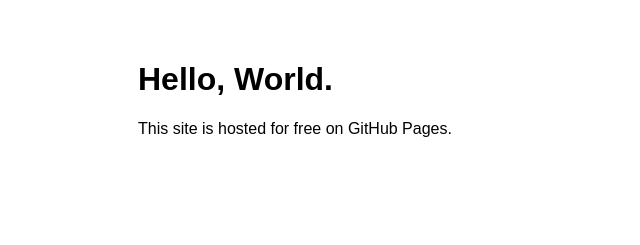
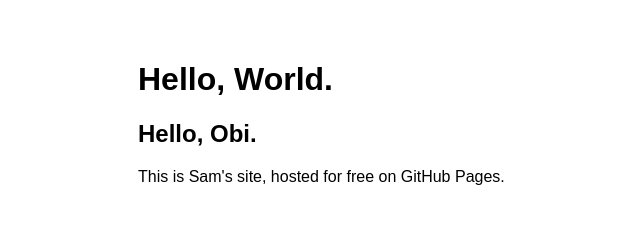
Before and after one commit to thesmokeascendant/thesmokeascendant.github.io, a plain HTML site: page index.html in a window 1280 px wide. Shown: the whole page, without its empty margins (102-742 px from the left). Drawn offline with Linux system fonts and the light colour scheme.

Commit message:
Initial website update

```diff
--- a/index.html
+++ b/index.html
@@ -10,8 +10,9 @@
 <body>
 
 <h1>Hello, World.</h1>
+<h2>Hello, Obi.</h2>
 
-<p>This site is hosted for free on GitHub Pages.</p>
+<p>This is Sam's site, hosted for free on GitHub Pages.</p>
 
 <script src="script.js"></script>
 
```
